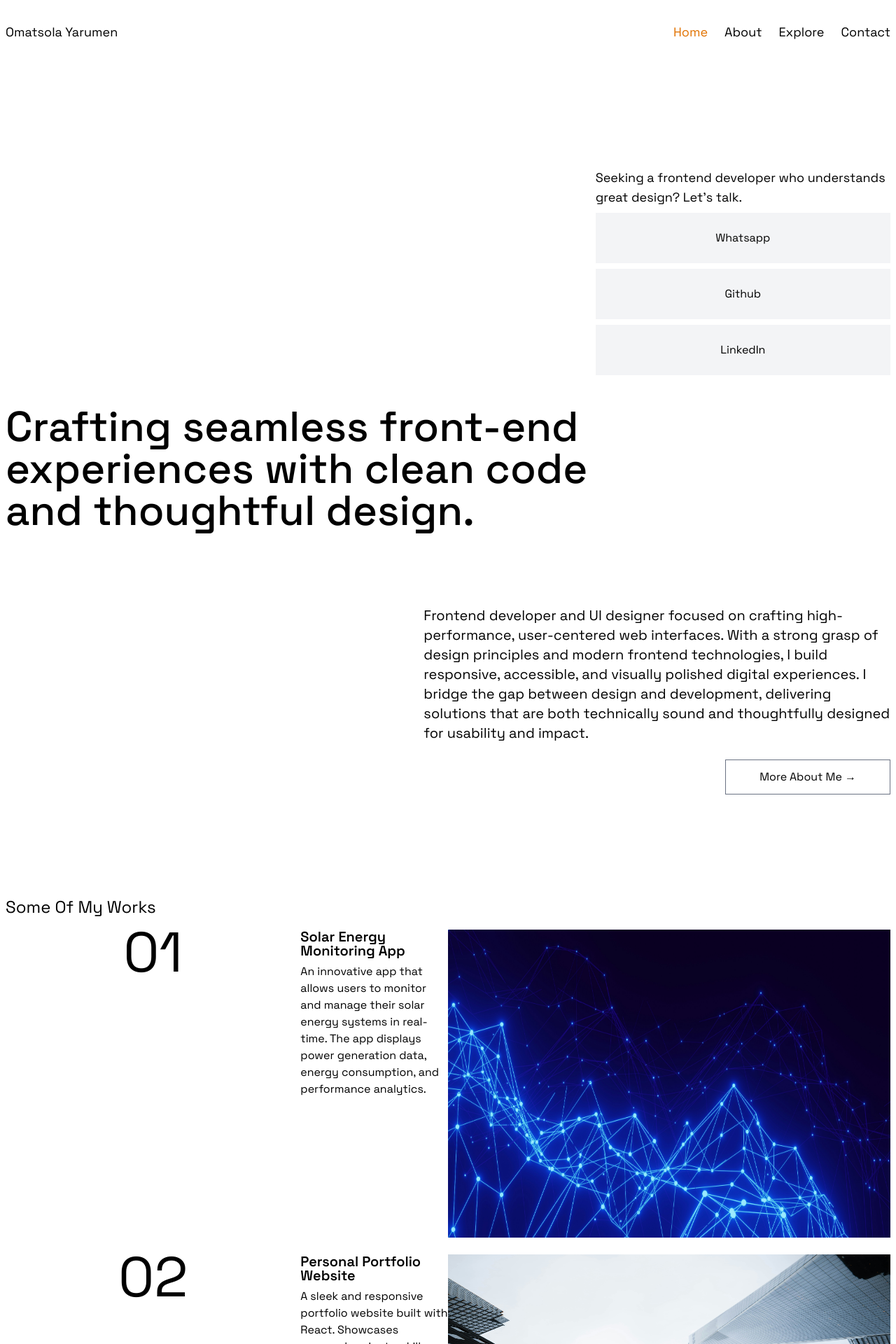
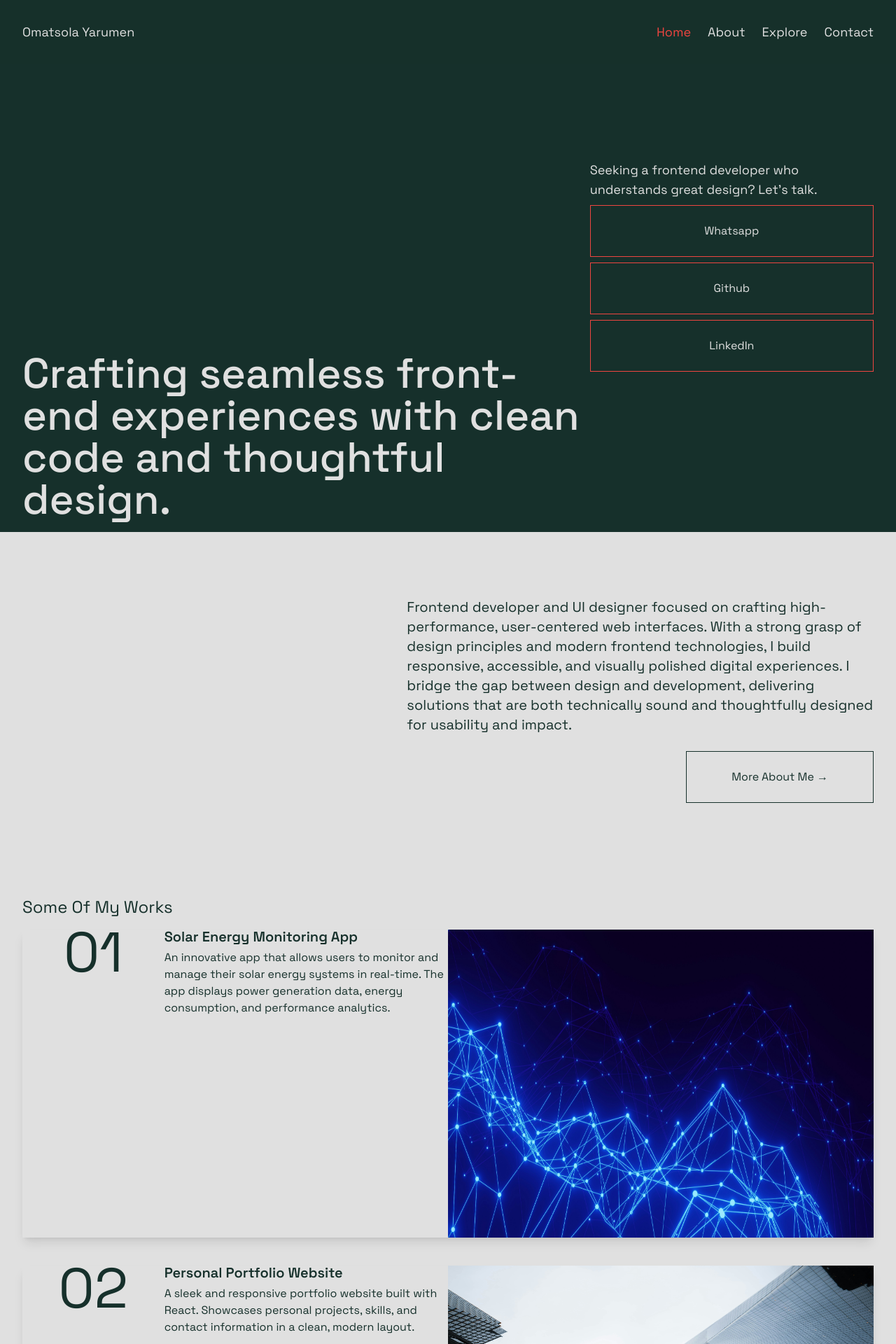
Before and after one commit to Omat-hub/omatsola_portfolio, a React (Vite) app: page / in a window 1280 px wide. Shown: the top 1920 px of the page at 70% size. Built offline with nearby package versions, Linux system fonts and the light colour scheme.

Commit message:
major fixes. color integration

```diff
--- a/package.json
+++ b/package.json
@@ -17,6 +17,7 @@
     "react": "^19.0.0",
     "react-dom": "^19.0.0",
     "react-router-dom": "^7.5.1",
+    "tailwind-scrollbar": "^4.0.2",
     "tailwindcss": "^4.1.4"
   },
   "devDependencies": {
--- a/src/assets/components/Cta.jsx
+++ b/src/assets/components/Cta.jsx
@@ -1,7 +1,7 @@
 import { Link } from "react-router-dom";
 const Cta = () => {
   return (
-    <section className="grid grid-rows-2 py-20  px-2  items-center justify-center bg-amber-500">
+    <section className="grid grid-rows-2 py-20  items-center justify-center bg-highlight text-pantone  container-padding">
       <div>
         <h2 className="text-4xl">Let’s Build Something Great.</h2>
         <p className="text-lg w-full md:w-[40ch]  text-justify ">
@@ -14,7 +14,7 @@ const Cta = () => {
         <div className="flex justify-center ">
           <Link
             to="/contact"
-            className="text-center w-full px-12 py-3 border-1 border-gray-500 hover:bg-gray-500 hover:text-white transition"
+            className="btn-cta"
           >
             Contact Me →
           </Link>
--- a/src/assets/components/Footer.jsx
+++ b/src/assets/components/Footer.jsx
@@ -1,7 +1,7 @@
 const Footer = () => {
   return (
     <footer>
-      <div className="flex items-start justify-between bg-gray-800 text-white text-sm  py-4 px-2">
+      <div className="flex items-start justify-between bg-gray-800  text-sm  py-4 container-padding text-offwhite bg-pantone">
         <p>© 2025 Omatsola Yarumen. All rights reserved.</p>
 
         <div className="footer-bottom flex flex-col space-y-2">
@@ -13,6 +13,7 @@ const Footer = () => {
                   href="https://www.linkedin.com/in/omatsolayarumen"
                   target="_blank"
                   rel="noopener noreferrer"
+                  className="text-blue-500 hover:underline"
                 >
                   LinkedIn
                 </a>
@@ -22,6 +23,7 @@ const Footer = () => {
                   href="https://github.com/Omat-hubs"
                   target="_blank"
                   rel="noopener noreferrer"
+                  className="text-red-500 hover:underline"
                 >
                   GitHub
                 </a>
@@ -31,6 +33,7 @@ const Footer = () => {
                   href="https://wa.me/qr/4CBTXBLTT4APO1"
                   target="_blank"
                   rel="noopener noreferrer"
+                  className="text-green-500 hover:underline"
                 >
                   WhatsApp
                 </a>
--- a/src/assets/components/Header.jsx
+++ b/src/assets/components/Header.jsx
@@ -22,8 +22,8 @@ const Header = () => {
 
   return (
     <header
-      className={`fixed top-0 left-0 w-full z-20 px-2 transition-colors duration-300 ${
-        scrolled ? "bg-white/90 backdrop-blur shadow-md" : "bg-transparent"
+      className={`fixed top-0 left-0 w-full z-20 transition-colors duration-300 container-padding text-offwhite   ${
+        scrolled ? "bg-pantone backdrop-blur shadow-md" : "bg-pantone/50"
       }`}
     >
       <div className="flex justify-between items-center py-8 ">
@@ -56,7 +56,7 @@ const Header = () => {
 
       {/* Mobile menu placed here for full width */}
       <ul
-        className={`absolute top-[75px] left-0 w-full h-130 flex flex-col justify-center items-center bg-white shadow-md md:hidden transition-all duration-300 ease-in-out ${
+        className={`absolute top-[75px] left-0 w-full h-130 flex flex-col justify-center items-center  shadow-lg md:hidden text-offwhite bg-pantone transition-all duration-300 ease-in-out ${
           isMenuOpen ? "flex opacity-100" : "hidden opacity-0"
         }`}
       >
--- a/src/assets/components/Preloader.jsx
+++ b/src/assets/components/Preloader.jsx
@@ -9,7 +9,7 @@ const Preloader = ({ isLoading }) => (
         animate={{ y: 0 }} // Slide down to center
         exit={{ y: "100%" }} // Slide down (out) below the screen
         transition={{ duration: 1, ease: "circInOut" }}
-        className="fixed inset-0 z-50 bg-[#e8efed] flex items-center justify-center text-[#A0430A]"
+        className="fixed inset-0 z-50 bg-[#510a32] flex items-center justify-center text-[#e0e0e0]"
       >
         <motion.div
           initial={{ opacity: 0 }}
--- a/src/assets/components/ProjectCard.jsx
+++ b/src/assets/components/ProjectCard.jsx
@@ -5,20 +5,17 @@ const ProjectCard = ({ showAll = false }) => {
   const displayedProjects = showAll ? projects : projects.slice(0, 3); // Show only 3 on Home
   return (
     <section className="pb-10">
-          <ul className="grid grid-cols-1 gap-6">
+      <ul className="grid grid-cols-1 gap-6 md:gap-10">
         {displayedProjects.map((project) => (
-              <li
-                key={project.id}
-                className="hover:bg-gray-100 transition"
-              >
+          <li key={project.id} className=" shadow-lg hover:hover:scale-102 transition-all duration-300 overflow-hidden ">
             <Link
               to={`/project_details/${project.id}`}
               className="grid grid-cols-1 md:grid-cols-6"
             >
-                  <span className="text-[clamp(5rem,8vw,5rem)] text-left md:text-center leading-16 md:col-span-2">
+              <span className="text-[clamp(3rem,8vw,5rem)] text-left md:text-center leading-16 ">
                 0{project.id}
               </span>
-                  <div className="py-4 md:py-0">
+              <div className="py-4 md:py-0 md:col-span-2">
                 <h2 className="text-xl leading-5 font-semibold pb-2 text-center md:text-left">
                   {project.title}
                 </h2>
@@ -36,8 +33,6 @@ const ProjectCard = ({ showAll = false }) => {
       </ul>
     </section>
   );
-    }
-
-
+};
 
 export default ProjectCard;
--- a/src/index.css
+++ b/src/index.css
@@ -3,12 +3,58 @@
 
 * {
   font-family: "Space Grotesk", sans-serif;
+  scroll-behavior: smooth;
+}
+body {
+  background-color: #e0e0e0;
 }
 
-a.active {
-  @apply text-amber-600;
+@theme {
+  --color-pantone: #16302b;
+  --color-offwhite: #e0e0e0;
+  --color-accent: #510a32;
+  --color-highlight: #ee4540;
 }
 
-.padding {
-  @apply px-2;
+.btn {
+  @apply px-6 py-6 border-1  border-highlight
+  hover:border-accent transition-all duration-300 ease-in-out}
+
+.btn-primary {
+  @apply w-full px-14 py-6 bg-accent text-offwhite text-center hover:bg-highlight hover:text-pantone transition-all duration-300 ease-in-out;
 }
+.btn-secondary {
+  @apply w-full px-16 py-6 text-pantone border-1  border-pantone text-center hover:bg-highlight hover:text-offwhite transition-all duration-300 ease-in-out;
+}
+.btn-cta {
+  @apply w-full px-16 py-6 text-offwhite  bg-accent text-center hover:bg-pantone hover:scale-105 transition-all duration-300 ease-in-out;
+}
+
+
+a.active {
+  @apply text-highlight;
+}
+
+.container-padding {
+  @apply px-4 md:pl-6 lg:px-8;
+}
+
+.bg-pantone {
+  background-color: #16302b;
+}
+.text-pantone {
+  color: #16302b;
+}
+
+.bg-offwhite {
+  color: #e0e0e0;
+}
+.text-offwhite {
+  color: #e0e0e0;
+}
+.bg-accent {
+  --color: #510a32;
+}
+.text-accent {
+  color: #510a32;
+}
--- a/src/screens/Contact.jsx
+++ b/src/screens/Contact.jsx
@@ -1,12 +1,12 @@
 const Contact = () => {
   return (
-    <section className="grid grid-cols-1 md:grid-cols-4 md:grid-rows-4 md:max-h-[760px] gap-4 px-2 pt-20 pb-10 md:pt-50">
+    <section className="grid grid-cols-1 md:grid-cols-4 md:grid-rows-4 md:max-h-[760px] gap-4 pt-30 pb-10 md:pt-50 container-padding">
       {/* Profile Image */}
       <figure className="md:col-span-2 md:row-span-3 order-1">
         <img
           src="/images/portfolioimg.jpeg"
           alt="Omatsola Yarumen"
-          className="w-full h-full object-contain"
+          className="w-full h-[400px] object-cover md:object-contain"
         />
       </figure>
 
--- a/src/screens/Explore.jsx
+++ b/src/screens/Explore.jsx
@@ -4,8 +4,8 @@ import ProjectCard from "../assets/components/ProjectCard.jsx";
 const Explore = () => {
   return (
     <section>
-      <section className="px-2  py-30 ">
-        <h1 className="text-[clamp(5rem,8vw,8rem)] text-right">Explore</h1>
+      <section className=" py-30 container-padding">
+        <h1 className="text-[clamp(5rem,8vw,8rem)] text-right text-pantone ">Explore</h1>
         <ProjectCard showAll={true} />
       </section>
       <Cta />
--- a/src/screens/Home.jsx
+++ b/src/screens/Home.jsx
@@ -6,7 +6,7 @@ const Home = () => {
   return (
     <section>
       {/* First Section */}
-      <section className="grid grid-cols-1 md:grid-cols-6 h-screen md:max-h-[760px]   px-2 ">
+      <section className="grid grid-cols-1 md:grid-cols-6 h-screen md:max-h-[760px] pb-4  container-padding bg-pantone text-offwhite ">
         <h1 className="text-4xl md:text-6xl font-medium flex flex-col items-end justify-end md:col-span-4">
           Crafting seamless front-end experiences with clean code and thoughtful
           design.
@@ -21,19 +21,19 @@ const Home = () => {
             <div className="flex flex-col text-center flex-wrap justify-between w-full gap-2">
               <a
                 href="https://wa.me/qr/4CBTXBLTT4APO1"
-                className="px-6 py-6  hover:bg-green-300 transition bg-gray-100"
+                className="  hover:bg-green-300 hover:text-black transition btn"
               >
                 Whatsapp
               </a>
               <a
                 href="https://github.com/Omat-hubs"
-                className="px-6 py-6  hover:bg-red-300 transition bg-gray-100"
+                className="px-6 py-6  hover:bg-red-300 hover:text-black transition btn"
               >
                 Github
               </a>
               <a
                 href="https://www.linkedin.com/in/omatsolayarumen"
-                className="px-6 py-6  hover:bg-blue-300 transition  bg-gray-100"
+                className="px-6 py-6  hover:bg-blue-300 hover:text-black transition  btn"
               >
                 LinkedIn
               </a>
@@ -43,10 +43,9 @@ const Home = () => {
       </section>
 
       {/* Second Section */}
-      <section className="flex flex-col md:flex-row h-[50vh] md:min-h-[60vh] px-2 items-center md:items-center justify-end">
-        {/* Main content */}
+      <section className="flex flex-col md:flex-row h-[50vh] md:min-h-[60vh]  items-center md:items-center justify-end container-padding ">
         <div className="flex flex-col flex-1 items-start md:items-end justify-center gap-6 max-w-prose">
-          <p className="text-xl text-justify md:text-left">
+          <p className="text-xl text-justify md:text-left text-pantone">
             Frontend developer and UI designer focused on crafting
             high-performance, user-centered web interfaces. With a strong grasp
             of design principles and modern frontend technologies, I build
@@ -57,10 +56,7 @@ const Home = () => {
           </p>
 
           <div className="flex justify-center md:justify-start  ">
-            <Link
-              to="/about"
-              className="w-full px-12 py-3 border-1 border-gray-500 hover:bg-gray-500 hover:text-white  transition"
-            >
+            <Link to="/about" className=" btn-secondary">
               More About Me →
             </Link>
           </div>
@@ -68,7 +64,7 @@ const Home = () => {
       </section>
 
       {/* Third Section */}
-      <section className="px-2  py-10 ">
+      <section className=" py-10 container-padding text-pantone">
         <h2 className="text-2xl mb-4 text-right md:text-left ">
           Some Of My Works
         </h2>
@@ -78,10 +74,7 @@ const Home = () => {
 
           <div>
             <div className="flex justify-center  w-full">
-              <Link
-                to="/explore"
-                className="text-center w-full px-12 py-3 border-1 border-gray-500 hover:bg-gray-500 hover:text-white transition"
-              >
+              <Link to="/explore" className="btn-secondary">
                 Explore →
               </Link>
             </div>
```
Also changed, not shown: src/screens/About.jsx (+9 -12 lines), src/screens/ProjectDetails.jsx (+5 -4 lines), 1 other file (tests, documents, lock files or other folders). Lines whose indentation alone changed are shown as unchanged.
